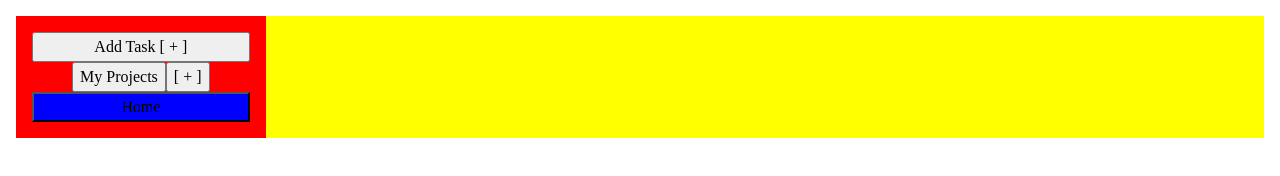
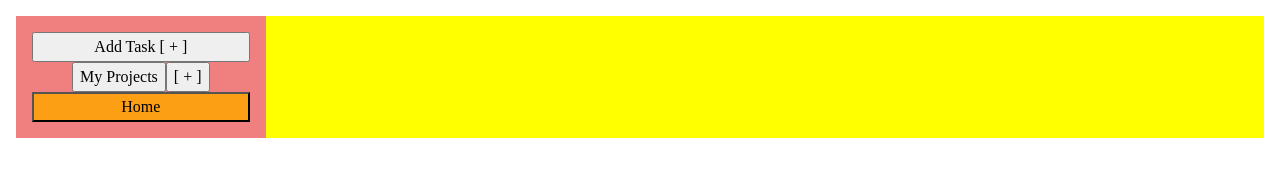
Before and after one commit to benzo1233/js-odin-projects, a website built with webpack: page todo v2/src/index.html in a window 1280 px wide. Both pictures are taken after a click on the button "Home". Built offline with nearby package versions, Linux system fonts and the light colour scheme.

Commit message:
add safety check to active projectTab

```diff
--- a/todo v2/src/modules/controller.js
+++ b/todo v2/src/modules/controller.js
@@ -85,11 +85,12 @@ function initSideBarHandler() {
         if (action) { action() };
 
         // showcase active projectTab
+        const tab = e.target.closest(".project-tab");
+        if (!tab) return;
         sidebar.querySelectorAll(".project-tab").forEach((bar) => {
             bar.classList.remove("active");
         });
 
-        const tab = e.target.closest(".project-tab");
         tab.classList.add("active")
     });
 
--- a/todo v2/src/styles.css
+++ b/todo v2/src/styles.css
@@ -84,7 +84,7 @@ body {
 }
 
 #sidebar {
-  background-color: red;
+  background-color: lightcoral;
   padding: 1rem;
   border: none;
   display: flex;
@@ -118,9 +118,9 @@ body {
 }
 
 #sidebar button:hover {
-  background-color: red;
+  background-color: grey;
 }
 
 .active {
-  background-color: blue;
+  background-color: rgba(255, 166, 0, 0.836);
 }
```
